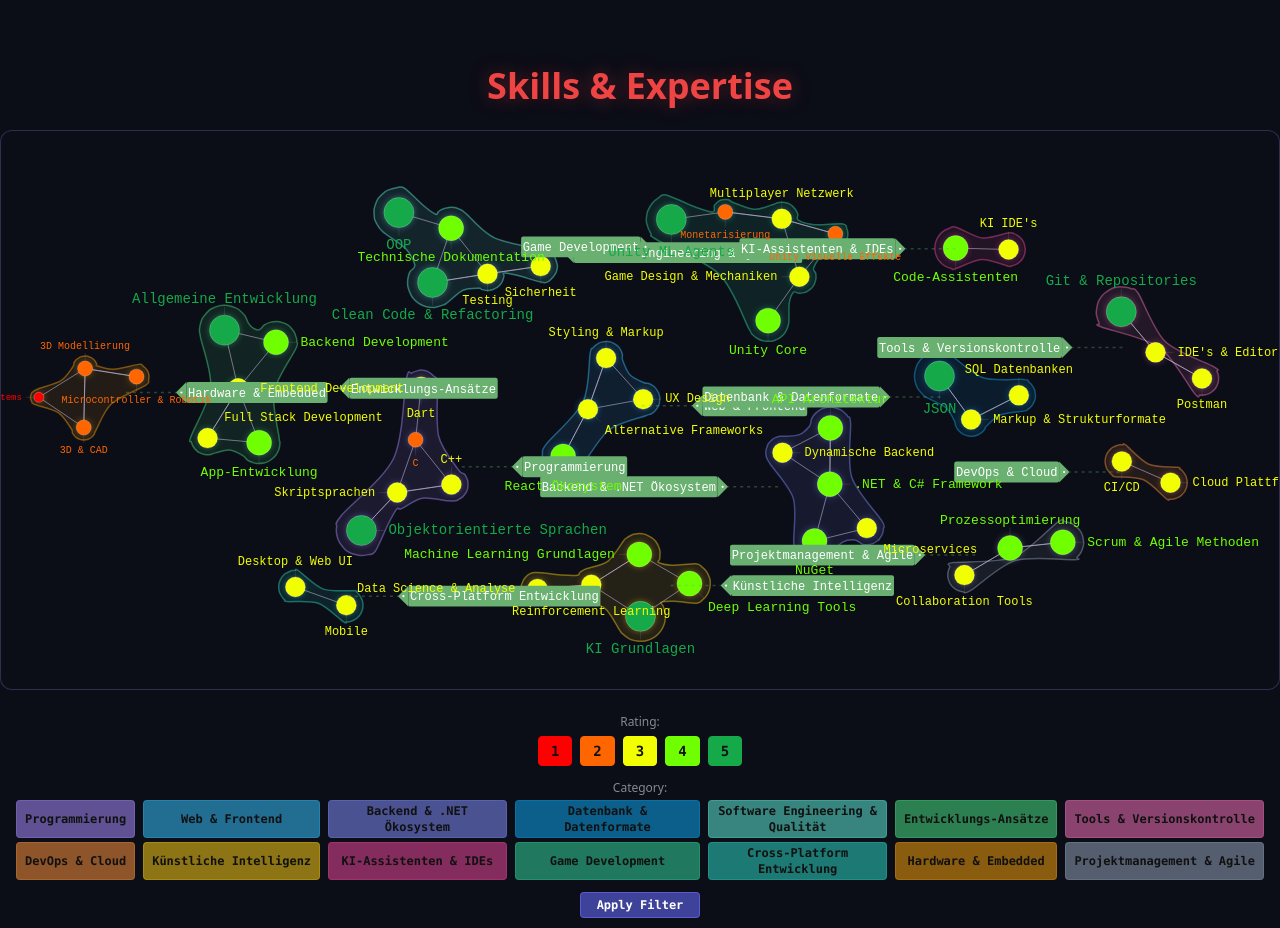
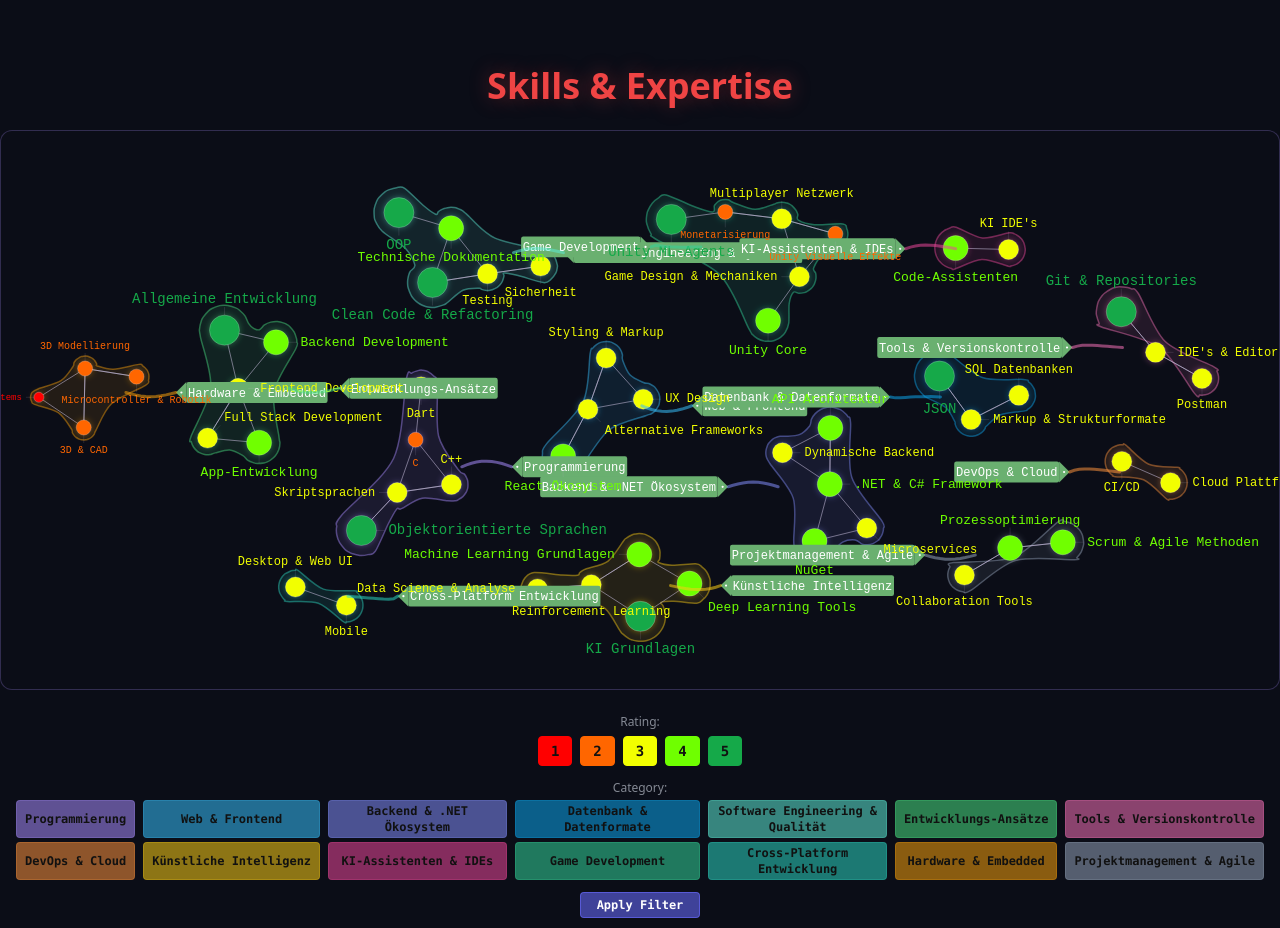
Before and after one commit to 062Leo/dev-portfolio-nextjs, a Next.js app in the folder portfolio-app/: page / in a window 1280 px wide. Shown: the part 2100-3028 px from the top of the page. Built offline with nearby package versions, Linux system fonts and the light colour scheme.

Commit message:
new pricetag rope

```diff
--- a/portfolio-app/src/components/SkillGraph.tsx
+++ b/portfolio-app/src/components/SkillGraph.tsx
@@ -13,6 +13,8 @@ import type { SimulationNodeDatum, SimulationLinkDatum, Simulation } from "d3-fo
 import skillsData from "@/data/skills.json";
 import skillsDataEn from "@/data/skills.json";
 import { useLanguage } from "@/context/LanguageContext";
+import { WobblyRopes } from "./WobblyRopes";
+import type { RopeTarget } from "./WobblyRopes";
 
 // ══════════════════════════════════════════════════════════════════════════════
 //  DATA FLATTENING  (skills.json has 3‑level structure; we flatten to 2 levels)
@@ -524,6 +526,8 @@ export function SkillGraph() {
   const svgRef = useRef<SVGSVGElement>(null);
   const cleanupRef = useRef<(() => void) | null>(null);
   const simRef = useRef<Simulation<SimNode, SimLink> | null>(null);
+  const ropeTargetsRef = useRef<Map<number, RopeTarget>>(new Map());
+  const ropeColorMapRef = useRef<Map<number, string>>(new Map());
 
   // filter: null = all nodes, Set<number> = only these ratings
   const filterRatingsRef = useRef<Set<number> | null>(null);
@@ -557,6 +561,10 @@ export function SkillGraph() {
     tooltipVisibleRef.current = false;
     activeNodeRef.current = null;
     setTooltipContent(null);
+
+    // ── clear wobbly rope state on rebuild ───────────────────────────
+    ropeTargetsRef.current.clear();
+    ropeColorMapRef.current.clear();
 
     const merged = getSkillCategories(currentData);
     const categories = Array.from(merged.keys());
@@ -975,6 +983,15 @@ export function SkillGraph() {
         pricetagLayer.appendChild(g);
 
         pricetagData.push({ gi, g, line, tri, rect, dot, text });
+
+        // Init wobbly rope target for this category
+        if (!ropeTargetsRef.current.has(gi)) {
+          ropeTargetsRef.current.set(gi, { start: { x: 0, y: 0 }, end: { x: 0, y: 0 } });
+        }
+        if (!ropeColorMapRef.current.has(gi)) {
+          const catColor = CATEGORIES[gi]?.color || "rgba(106,176,112,0.25)";
+          ropeColorMapRef.current.set(gi, catColor.replace(/[\d.]+\)$/, "0.55)"));
+        }
       }
     }
 
@@ -1239,7 +1256,7 @@ export function SkillGraph() {
             pd.g.style.display = "none";
             continue;
           }
-          pd.line.style.display = "";
+          pd.line.style.display = "none";
           pd.g.style.display = "";
 
           // centroid
@@ -1262,10 +1279,14 @@ export function SkillGraph() {
           const lineEndX = cx + dirX * avgDist;
           const anchorX = cx + dirX * (avgDist + PRICETAG_LINE_LENGTH);
 
-          pd.line.setAttribute("x1", String(lineEndX));
-          pd.line.setAttribute("y1", String(cy));
-          pd.line.setAttribute("x2", String(anchorX));
-          pd.line.setAttribute("y2", String(cy));
+          // Update wobbly rope target
+          const rt = ropeTargetsRef.current.get(pd.gi);
+          if (rt) {
+            rt.start.x = lineEndX;
+            rt.start.y = cy;
+            rt.end.x = anchorX;
+            rt.end.y = cy;
+          }
 
           pd.g.setAttribute("transform", `translate(${anchorX}, ${cy})`);
 
@@ -1592,6 +1613,7 @@ export function SkillGraph() {
         }}
       >
         <svg ref={svgRef} className="h-full w-full" />
+        <WobblyRopes ropeTargetsRef={ropeTargetsRef} colors={ropeColorMapRef.current} />
 
         {/* ── Tooltip (sub‑entries of hovered / dragged node) ──────── */}
         <div
--- /dev/null
+++ b/portfolio-app/src/components/WobblyRopes.tsx
@@ -0,0 +1,211 @@
+"use client";
+
+import React, { useEffect, useRef, useCallback } from "react";
+
+interface RopePoint {
+  x: number;
+  y: number;
+  oldX: number;
+  oldY: number;
+  pinned: boolean;
+}
+
+interface RopeLink {
+  p1: RopePoint;
+  p2: RopePoint;
+  length: number;
+}
+
+interface RopeState {
+  points: RopePoint[];
+  links: RopeLink[];
+}
+
+export interface RopeTarget {
+  start: { x: number; y: number };
+  end: { x: number; y: number };
+}
+
+interface WobblyRopesProps {
+  ropeTargetsRef: React.MutableRefObject<Map<number, RopeTarget>>;
+  colors?: Map<number, string>;
+  damping?: number;
+  stiffness?: number;
+  segments?: number;
+  lineWidth?: number;
+  defaultColor?: string;
+}
+
+export const WobblyRopes: React.FC<WobblyRopesProps> = ({
+  ropeTargetsRef,
+  colors = new Map(),
+  damping = 0.5,
+  stiffness = 0.3,
+  segments = 10,
+  lineWidth = 3,
+  defaultColor = "rgba(106,176,112,0.45)",
+}) => {
+  const canvasRef = useRef<HTMLCanvasElement>(null);
+  const ropeStatesRef = useRef<Map<number, RopeState>>(new Map());
+
+  const syncRopeStates = useCallback(() => {
+    const targets = ropeTargetsRef.current;
+    const states = ropeStatesRef.current;
+
+    for (const gi of states.keys()) {
+      if (!targets.has(gi)) states.delete(gi);
+    }
+
+    for (const [gi, target] of targets.entries()) {
+      if (target.start.x === 0 && target.start.y === 0 && target.end.x === 0 && target.end.y === 0) continue;
+      if (states.has(gi)) continue;
+
+      const dist = Math.sqrt((target.end.x - target.start.x) ** 2 + (target.end.y - target.start.y) ** 2);
+      if (dist < 1) continue;
+
+      const segLen = dist / segments;
+      const points: RopePoint[] = [];
+      for (let i = 0; i <= segments; i++) {
+        const t = i / segments;
+        const px = target.start.x + (target.end.x - target.start.x) * t;
+        const py = target.start.y + (target.end.y - target.start.y) * t;
+        points.push({ x: px, y: py, oldX: px, oldY: py, pinned: i === 0 || i === segments });
+      }
+      const links: RopeLink[] = [];
+      for (let i = 0; i < segments; i++) {
+        links.push({ p1: points[i], p2: points[i + 1], length: segLen });
+      }
+      states.set(gi, { points, links });
+    }
+  }, [segments, ropeTargetsRef]);
+
+  useEffect(() => {
+    const canvas = canvasRef.current;
+    if (!canvas) return;
+
+    const ro = new ResizeObserver(() => {
+      const rect = canvas.getBoundingClientRect();
+      canvas.width = rect.width;
+      canvas.height = rect.height;
+    });
+    ro.observe(canvas);
+
+    return () => ro.disconnect();
+  }, []);
+
+  useEffect(() => {
+    syncRopeStates();
+
+    const canvas = canvasRef.current;
+    if (!canvas) return;
+    const ctx = canvas.getContext("2d");
+    if (!ctx) return;
+
+    let animationFrameId: number;
+
+    const updatePhysics = () => {
+      const targets = ropeTargetsRef.current;
+      const states = ropeStatesRef.current;
+
+      for (const [gi, state] of states.entries()) {
+        const target = targets.get(gi);
+        if (!target) continue;
+
+        const { points, links } = state;
+        if (points.length === 0) continue;
+
+        const lastIdx = points.length - 1;
+
+        points[0].x = target.start.x;
+        points[0].y = target.start.y;
+        points[lastIdx].x = target.end.x;
+        points[lastIdx].y = target.end.y;
+
+        for (const p of points) {
+          if (p.pinned) {
+            p.oldX = p.x;
+            p.oldY = p.y;
+            continue;
+          }
+          const vx = (p.x - p.oldX) * damping;
+          const vy = (p.y - p.oldY) * damping;
+          p.oldX = p.x;
+          p.oldY = p.y;
+          p.x += vx;
+          p.y += vy;
+        }
+
+        const iterations = 5;
+        for (let k = 0; k < iterations; k++) {
+          for (const link of links) {
+            const dx = link.p2.x - link.p1.x;
+            const dy = link.p2.y - link.p1.y;
+            const dist = Math.sqrt(dx * dx + dy * dy);
+            if (dist < 1e-6) continue;
+            const diff = link.length - dist;
+            const percent = (diff / dist) * 0.5 * stiffness;
+            const offX = dx * percent;
+            const offY = dy * percent;
+
+            if (!link.p1.pinned) { link.p1.x -= offX; link.p1.y -= offY; }
+            if (!link.p2.pinned) { link.p2.x += offX; link.p2.y += offY; }
+          }
+        }
+
+        points[0].x = target.start.x;
+        points[0].y = target.start.y;
+        points[lastIdx].x = target.end.x;
+        points[lastIdx].y = target.end.y;
+      }
+    };
+
+    const draw = () => {
+      ctx.clearRect(0, 0, canvas.width, canvas.height);
+      const states = ropeStatesRef.current;
+
+      for (const [gi, state] of states.entries()) {
+        const { points } = state;
+        if (points.length === 0) continue;
+
+        const color = colors.get(gi) || defaultColor;
+
+        ctx.beginPath();
+        ctx.moveTo(points[0].x, points[0].y);
+        for (let i = 1; i < points.length; i++) {
+          ctx.lineTo(points[i].x, points[i].y);
+        }
+        ctx.strokeStyle = color;
+        ctx.lineWidth = lineWidth;
+        ctx.lineCap = "round";
+        ctx.stroke();
+      }
+    };
+
+    const loop = () => {
+      syncRopeStates();
+      updatePhysics();
+      draw();
+      animationFrameId = requestAnimationFrame(loop);
+    };
+
+    loop();
+
+    return () => {
+      cancelAnimationFrame(animationFrameId);
+    };
+  }, [syncRopeStates, damping, stiffness, colors, defaultColor, lineWidth]);
+
+  return (
+    <canvas
+      ref={canvasRef}
+      style={{
+        position: "absolute",
+        inset: 0,
+        width: "100%",
+        height: "100%",
+        pointerEvents: "none",
+        zIndex: 10,
+      }}
+    />
+  );
+};
```
